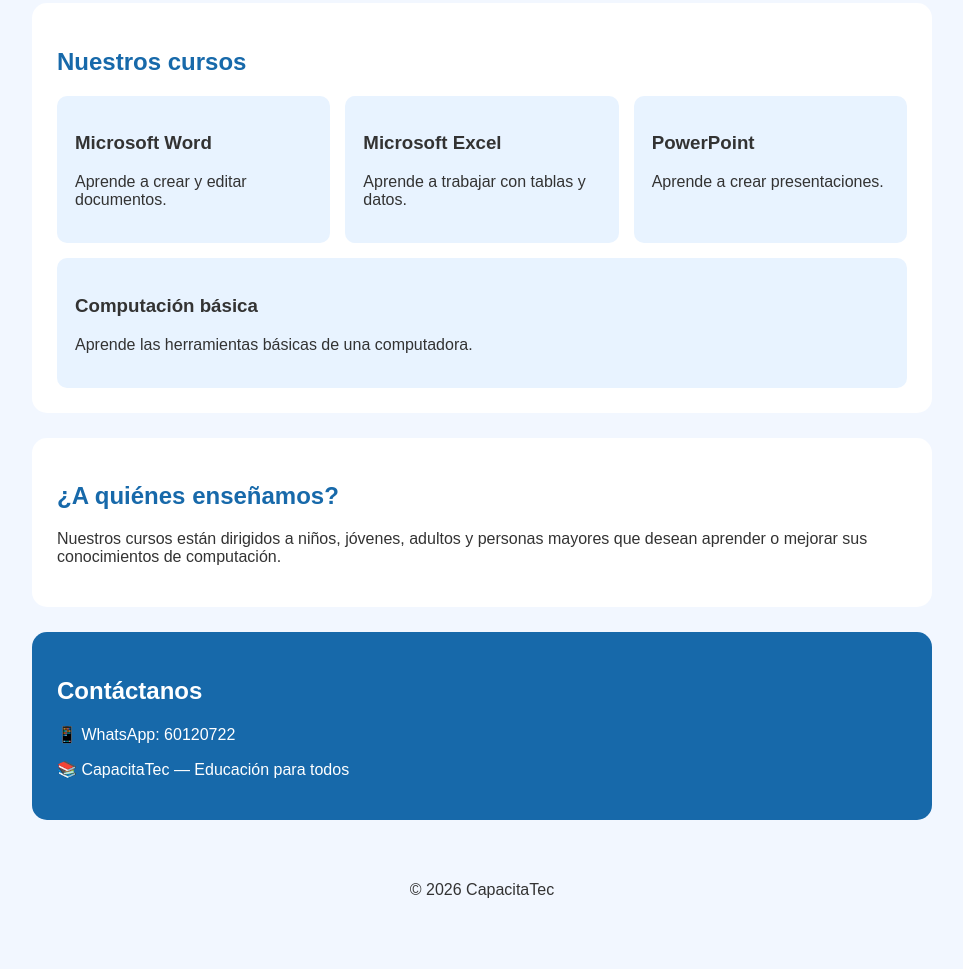
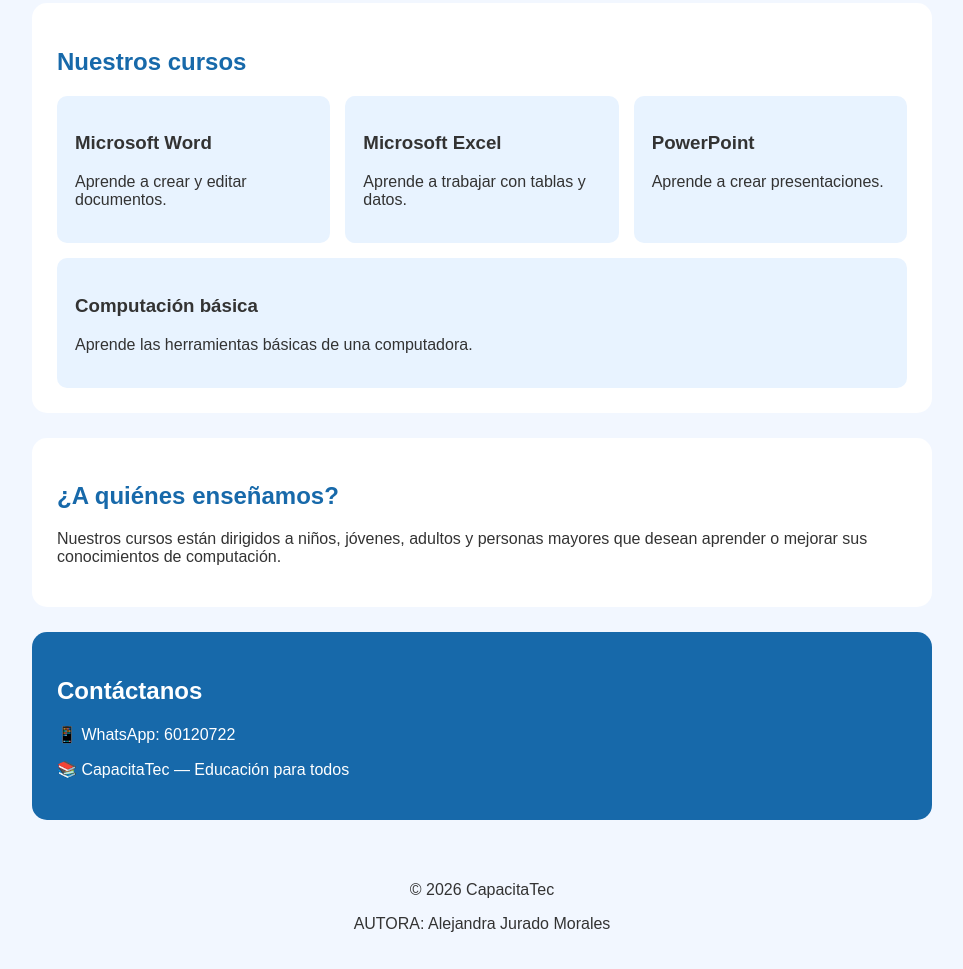
Before and after one commit to CapacitaTec-AJ/CapacitaTecAJ, a plain HTML site: page index.html in a window 1280 px wide. Shown: the part 387-1356 px from the top of the page, without its empty margins (158-1121 px from the left). Before the commit the page ends 1322 px from the top, so only its background shows below. Drawn offline with Linux system fonts and the light colour scheme.

Commit message:
Update index.html

```diff
--- a/index.html
+++ b/index.html
@@ -133,6 +133,7 @@
 
     <footer>
         <p>© 2026 CapacitaTec</p>
+        <p> AUTORA: Alejandra Jurado Morales</p>
     </footer>
 
 </body>
```
